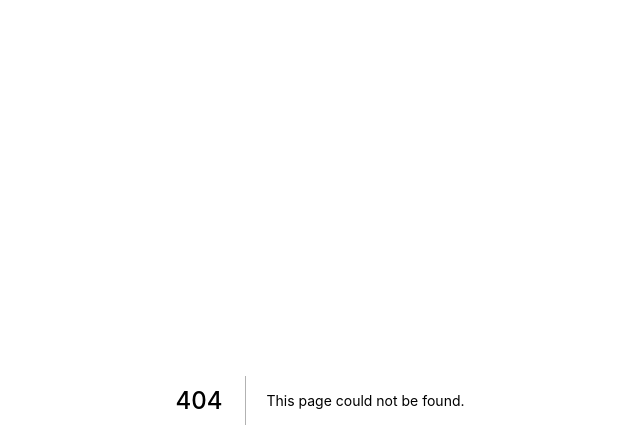
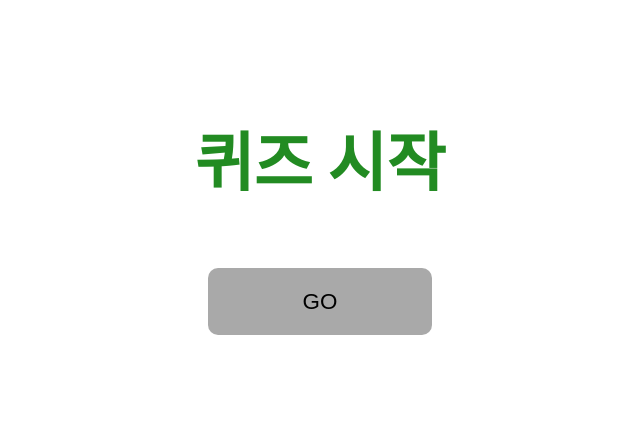
Before and after one commit to cw3598rt/quizTime, a Next.js app: page /quiz/detail in a window 1280 px wide. Before the commit this address had no page. Shown: the top 448 px of the page, without its empty margins (320-960 px from the left). Built offline with nearby package versions, Linux system fonts and the light colour scheme.

Commit message:
[추가]feature#3 퀴즈화면 구현

```diff
--- /dev/null
+++ b/pages/quiz/detail/index.tsx
@@ -0,0 +1,5 @@
+import Quiz from "../../../src/components/units/quiz/detail/quiz.detail.container";
+
+export default function QuizPage() {
+  return <Quiz />;
+}
--- /dev/null
+++ b/src/components/units/quiz/detail/quiz.detail.container.tsx
@@ -0,0 +1,13 @@
+import { useState } from "react";
+import QuizUI from "./quiz.detail.presenter";
+
+export default function Quiz() {
+  const [isClicked, setIsClicked] = useState(false);
+  const onClickShowQuizItem = () => {
+    setIsClicked(true);
+  };
+
+  return (
+    <QuizUI isClicked={isClicked} onClickShowQuizItem={onClickShowQuizItem} />
+  );
+}
--- /dev/null
+++ b/src/components/units/quiz/detail/quiz.detail.presenter.tsx
@@ -0,0 +1,17 @@
+import * as S from "./quiz.detail.styles";
+import QuitItem from "../item/quiz.item.container";
+import QuizStartUI from "./quiz.start.presenter";
+export default function QuizUI(props) {
+  return (
+    <S.Wrapper>
+      {!props.isClicked && (
+        <QuizStartUI onClickShowQuizItem={props.onClickShowQuizItem} />
+      )}
+      {props.isClicked && (
+        <div>
+          <QuitItem />
+        </div>
+      )}
+    </S.Wrapper>
+  );
+}
--- /dev/null
+++ b/src/components/units/quiz/detail/quiz.detail.styles.ts
@@ -0,0 +1,42 @@
+import styled from "@emotion/styled";
+
+export const Wrapper = styled.section`
+  width: 100%;
+  display: flex;
+  flex-direction: column;
+  justify-content: center;
+  align-items: center;
+`;
+
+export const Section = styled.div`
+  width: 100%;
+  display: flex;
+  flex-direction: column;
+  justify-content: center;
+  align-items: center;
+  margin-top: 3em;
+`;
+
+export const QuizStart = styled.h3`
+  font-size: 4em;
+  color: forestgreen;
+  text-align: center;
+`;
+
+export const QuizStartButton = styled.button`
+  cursor: pointer;
+  width: 10em;
+  height: 3em;
+  font-size: 1.4em;
+  margin: auto;
+  outline: none;
+  border: none;
+  border-radius: 10px;
+  background-color: darkgray;
+  color: black;
+  :hover {
+    background-color: forestgreen;
+    color: whitesmoke;
+  }
+  transition: all 250ms;
+`;
--- /dev/null
+++ b/src/components/units/quiz/detail/quiz.start.presenter.tsx
@@ -0,0 +1,12 @@
+import * as S from "./quiz.detail.styles";
+
+export default function QuizStartUI(props) {
+  return (
+    <S.Section>
+      <S.QuizStart>퀴즈 시작</S.QuizStart>
+      <S.QuizStartButton onClick={props.onClickShowQuizItem}>
+        GO
+      </S.QuizStartButton>
+    </S.Section>
+  );
+}
--- /dev/null
+++ b/src/components/units/quiz/item/quiz.item.container.tsx
@@ -0,0 +1,5 @@
+import QuitItemUI from "./quiz.item.presenter";
+
+export default function QuitItem(props) {
+  return <QuitItemUI />;
+}
--- /dev/null
+++ b/src/components/units/quiz/item/quiz.item.presenter.tsx
@@ -0,0 +1,23 @@
+import * as S from "./quiz.item.styles";
+export default function QuitItemUI(props) {
+  return (
+    <S.Section>
+      <S.Form>
+        <S.QuestionTitle>문제</S.QuestionTitle>
+        <S.Question>
+          Lorem ipsum dolor sit amet, consectetur adipisicing elit. Incidunt
+          fugiat, delectus asperiores id repudiandae, nam hic veritatis minus,
+          fuga ipsa omnis illum maxime perferendis accusantium sequi sed eaque
+          sint labore.
+        </S.Question>
+        <S.ButtonBox>
+          <S.Buttons>answer</S.Buttons>
+          <S.Buttons>answer</S.Buttons>
+          <S.Buttons>answer</S.Buttons>
+          <S.Buttons>answer</S.Buttons>
+        </S.ButtonBox>
+        <S.NextButton>다음</S.NextButton>
+      </S.Form>
+    </S.Section>
+  );
+}
--- /dev/null
+++ b/src/components/units/quiz/item/quiz.item.styles.ts
@@ -0,0 +1,63 @@
+import styled from "@emotion/styled";
+
+export const Section = styled.section`
+  width: 100%;
+  display: flex;
+  flex-direction: column;
+  justify-content: center;
+  align-items: center;
+  margin-top: 3em;
+`;
+export const QuestionTitle = styled.h3`
+  align-self: flex-start;
+`;
+export const Form = styled.form`
+  width: 50%;
+  display: flex;
+  flex-direction: column;
+  gap: 3em;
+`;
+export const Question = styled.pre`
+  white-space: pre-wrap;
+  margin-bottom: 1em;
+  font-size: 1.5em;
+`;
+export const ButtonBox = styled.div`
+  width: 100%;
+  display: flex;
+  flex-direction: column;
+  gap: 1.8em;
+`;
+export const Buttons = styled.button`
+  cursor: pointer;
+  width: 100%;
+  height: 3em;
+  font-size: 1.2em;
+  border-radius: 10px;
+  border: none;
+  outline: none;
+  background-color: darkgray;
+  color: black;
+  :hover {
+    background-color: forestgreen;
+    color: whitesmoke;
+  }
+  transition: all 250ms;
+`;
+export const NextButton = styled.button`
+  cursor: pointer;
+  width: 5em;
+  height: 2em;
+  font-size: 1.2em;
+  align-self: flex-end;
+  border-radius: 10px;
+  border: none;
+  outline: none;
+  background-color: darkgray;
+  color: black;
+  :hover {
+    background-color: forestgreen;
+    color: whitesmoke;
+  }
+  transition: all 250ms;
+`;
```
Also changed, not shown: src/components/units/quiz/detail/quiz.detail.query.ts (added).
